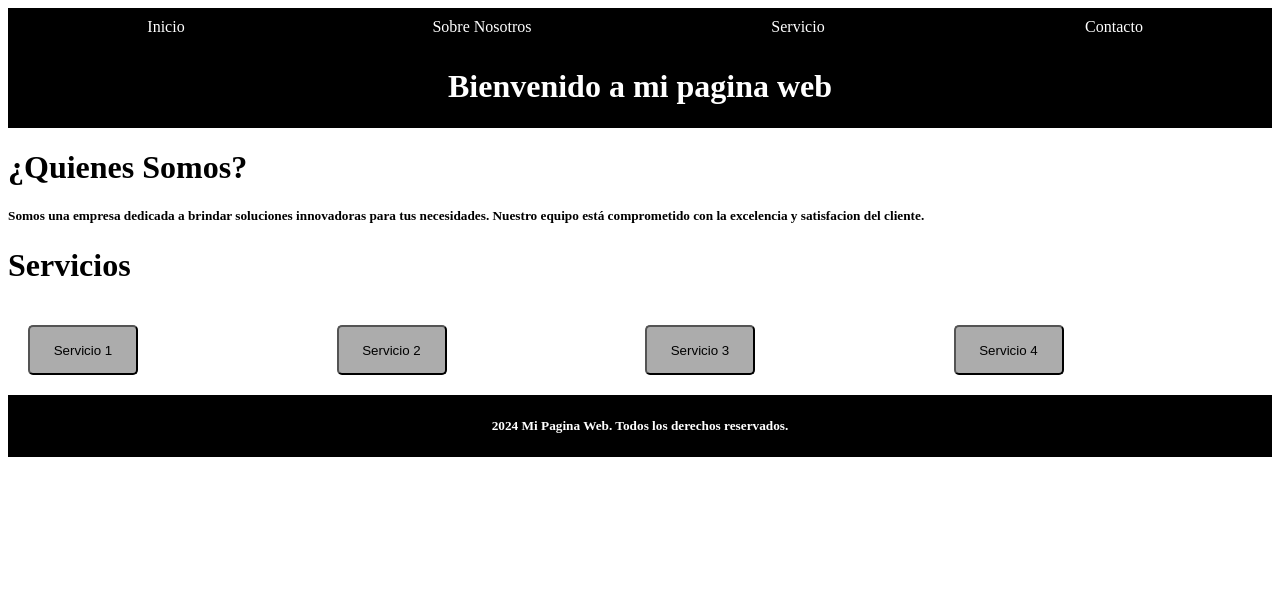
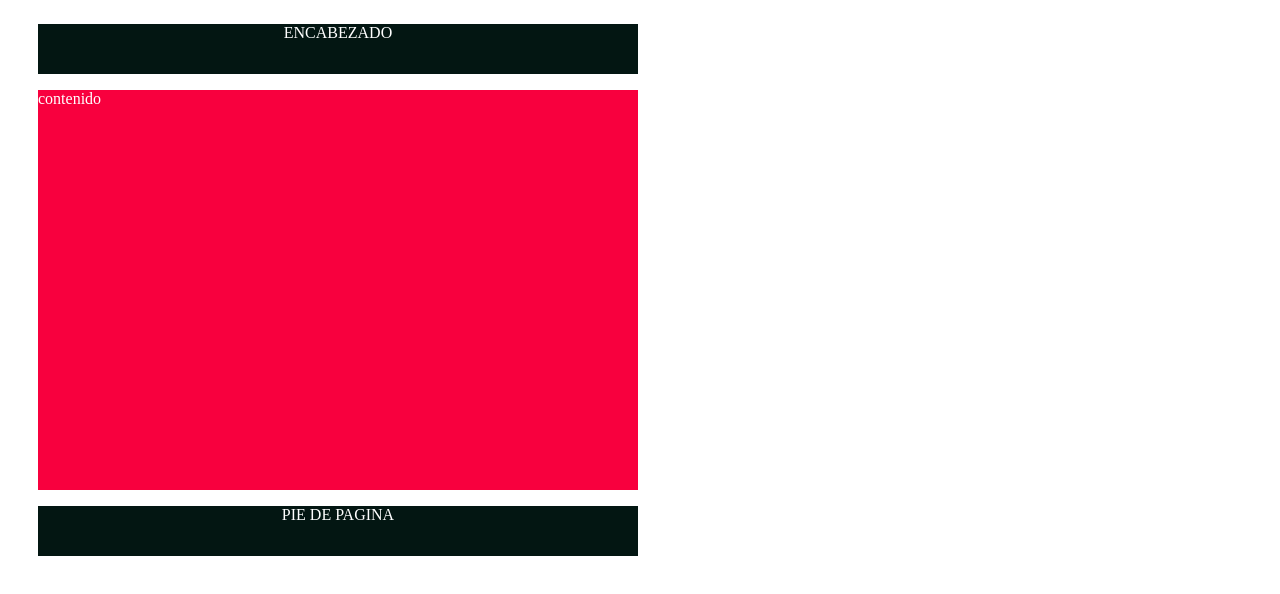
Before and after one commit to Betancourthh/Desarrollo-Web, a plain HTML site: page index.html in a window 1280 px wide. Drawn offline with Linux system fonts and the light colour scheme.

Commit message:
Add files via upload

```diff
--- a/index.html
+++ b/index.html
@@ -3,40 +3,22 @@
 <head>
     <meta charset="UTF-8">
     <meta name="viewport" content="width=device-width, initial-scale=1.0">
-    <link rel="stylesheet" href="estilos.css" class="href">
     <title>Document</title>
+    <link rel="stylesheet" href="main.css">
 </head>
 <body>
-    <div class="encabezado">
-        <div class="Item1">Inicio</div>
-        <div class="Item2">Sobre Nosotros</div>
-        <div class="Item3">Servicio</div>
-        <div class="Item4">Contacto</div>
-    </div>
+    <div class="carrusel">
 
-    <div class="titulo">
-        <h1>Bienvenido a mi pagina web</h1>
-    </div>
+        <header>
+            <p>ENCABEZADO</p>
+        </header>
 
-    <div class="container">
-        <h1>¿Quienes Somos?<h1>
+        <div class="contenido">
+        <P>contenido</P>
+        </div>
 
-        <h5>Somos una empresa dedicada a brindar soluciones innovadoras para tus necesidades. Nuestro equipo está comprometido con la excelencia y satisfacion del cliente.</h5>
-
-
-        <h1>Servicios</h1>
-
-            <div class="container_servicios">
-                <button class="Itm1">Servicio 1</button>
-                <button class="Itm2">Servicio 2</button>
-                <button class="Itm3">Servicio 3</button>
-                <button class="Itm4">Servicio 4</button>
-            </div>
-
-    </div>
-
-    <div class="Pie_pagina">
-        <h5>2024 Mi Pagina Web. Todos los derechos reservados.</h5>
-    </div>
+        <footer>
+            <p>PIE DE PAGINA</p>
+        </footer>
 </body>
 </html>
```
